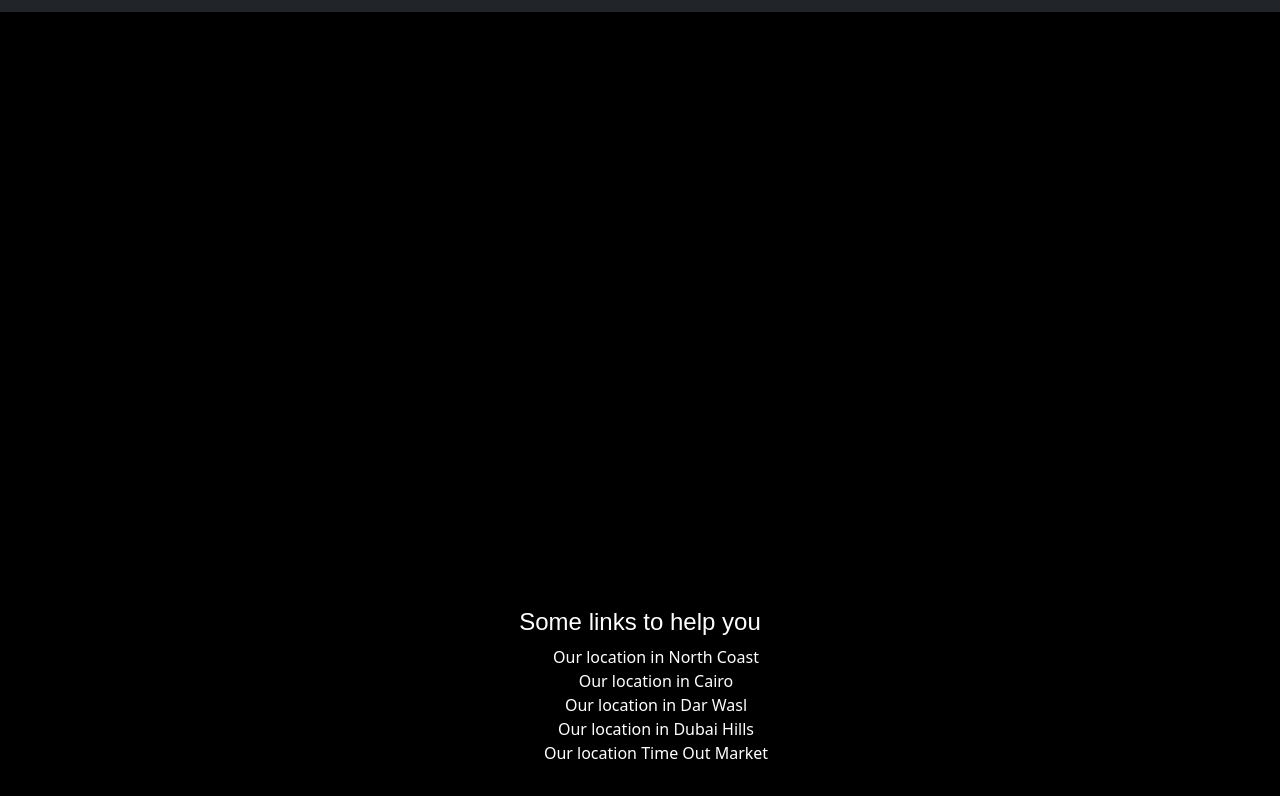
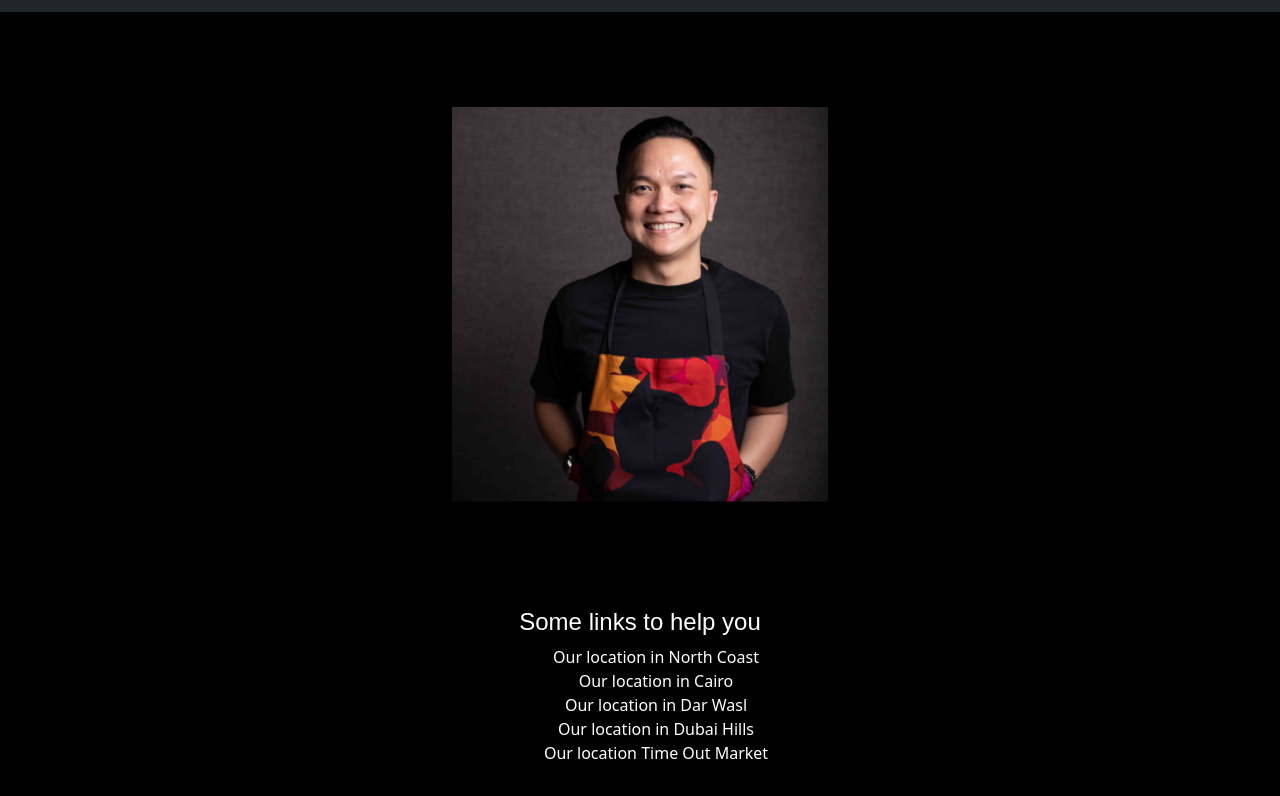
Before and after one commit to kh-33/bootstrap-restraunt, a website: page index.html in a window 1280 px wide. Shown: the part 3614-4410 px from the top of the page. Drawn offline with nearby package versions, Linux system fonts and the light colour scheme.

Commit message:
'upload0'

```diff
--- a/css/style.css
+++ b/css/style.css
@@ -63,7 +63,7 @@
   transition: all 0.5s;
 }
 .bg-one {
-  background-image: url(./images/reif-othman.webp);
+  background-image: url(/images/reif-othman.webp);
   background-size: cover;
 }
 .card1 {
```
